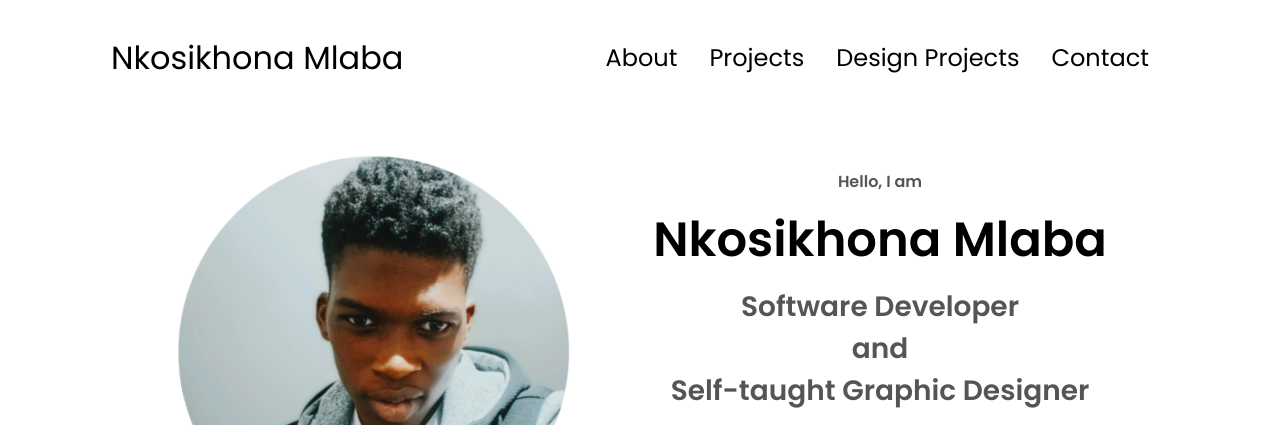
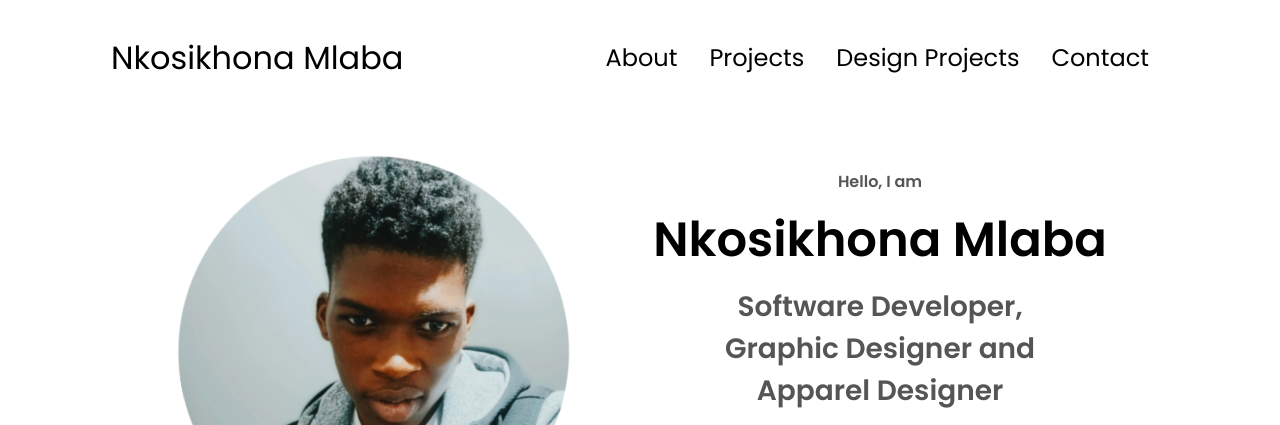
Before and after one commit to NkosiMlaba/nkosimlaba.github.io, a plain HTML site: page index.html in a window 1280 px wide. Shown: the top 425 px of the page. Drawn offline with Linux system fonts and the light colour scheme.

Commit message:
title change

```diff
--- a/index.html
+++ b/index.html
@@ -48,7 +48,7 @@
         <div class="section__text">
             <p class="section__text__p1">Hello, I am</p>
             <h1 class="title">Nkosikhona Mlaba</h1>
-            <p class="section__text__p2">Software Developer <br> and <br> Self-taught Graphic Designer</p>
+            <p class="section__text__p2">Software Developer, <br> Graphic Designer and <br> Apparel Designer</p>
             <div class="btn-container">
                 <button class="btn btn-color-2" onclick="window.open('./assets/resume_nkosikhona_mlaba.pdf')">
                     Download CV
```
